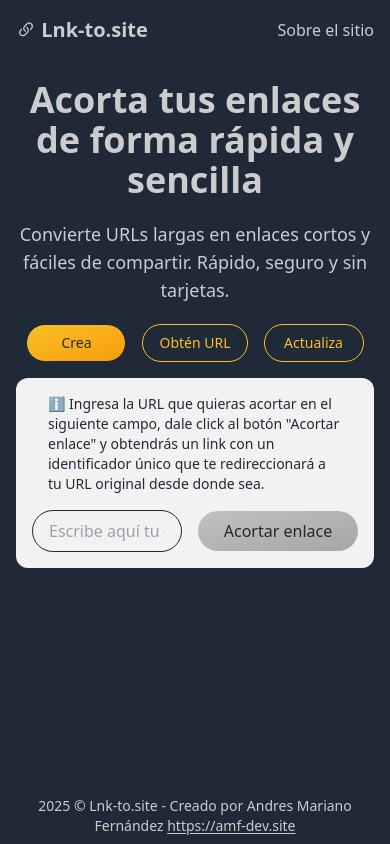
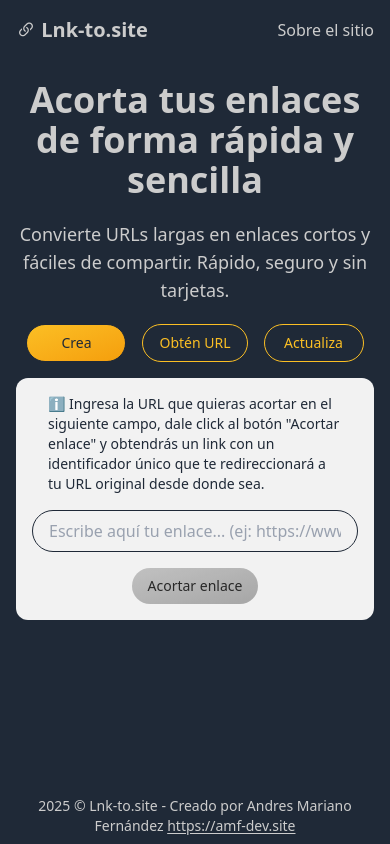
Before and after one commit to amf-dev-gh/acortador-enlaces-front, an Angular app: page / in a window 390 px wide. Built offline with nearby package versions, Linux system fonts and the light colour scheme; no server answers.

Commit message:
mejorando la estructura y estilos del formulario de creación de enlaces para mayor claridad y responsividad

```diff
--- a/src/app/components/home/create-link/create-link.component.html
+++ b/src/app/components/home/create-link/create-link.component.html
@@ -1,20 +1,28 @@
+@let hasResponse = isloading || generatedId !== '' || errorMessage !== '';
+
 <div class="flex flex-col bg-off-white w-full p-4 rounded-xl">
   <p class="mb-4 mx-4 text-accent text-sm">ℹ️ Ingresa la URL que quieras acortar en el siguiente campo, dale click al
     botón "Acortar enlace" y obtendrás un link con un identificador único que te redireccionará a tu URL original desde
     donde sea.</p>
-  <form (ngSubmit)="createId()" class="flex w-full gap-4" [formGroup]="createForm">
+  <form (ngSubmit)="createId()" class="flex w-full gap-4 flex-col sm:flex-row sm:items-start items-center" [formGroup]="createForm">
+
+    <div class="flex flex-col w-full">
       <input class="w-full px-4 py-2 rounded-full border placeholder:text-gray-400 focus:outline-gray-400 text-accent"
       type="url" name="url" formControlName="url"
       placeholder="Escribe aquí tu enlace... (ej: https://www.ejemplo-web.es/pagina-muy-larga)" autocomplete="off">
+    @if (createForm.get('url')?.errors?.['invalidUrl']) {
+    <span class="text-red-500 mx-4 text-xs sm:text-sm">Formato de link incorrecto. Debe comenzar con http://... ó
+      https://...</span>
+    }
+    </div>
+
     <button type="submit"
-      class="m-auto text-nowrap py-2 px-4 bg-gradient-to-br from-primary to-secondary rounded-full min-w-40 text-accent hover:cursor-pointer hover:contrast-125 disabled:saturate-0 disabled:pointer-events-none"
+      class="text-sm sm:text-base min-w-25 sm:min-w-40 text-nowrap py-2 px-4 bg-gradient-to-br from-primary to-secondary rounded-full text-accent hover:cursor-pointer hover:contrast-125 disabled:saturate-0 disabled:pointer-events-none"
       [disabled]="createForm.invalid">Acortar enlace</button>
+
   </form>
-  @if (createForm.get('url')?.errors?.['invalidUrl']) {
-  <span class="text-red-500 ms-4 text-sm">Formato de link incorrecto. Debe comenzar con http://... ó https://...</span>
-  }
 
-  @if (isloading || generatedId !== '' || errorMessage !== '') {
+  @if (hasResponse) {
   <div class="flex flex-col text-accent items-center gap-4 p-4">
     @if (isloading) {
     <span class="size-15 text-secondary"><app-spinner /></span>
@@ -22,8 +30,8 @@
 
     @if (generatedId !== '') {
     <i class="bi bi-check-circle text-green-700 text-6xl"></i>
-      <p class="text-center">Se ha generado el enlace: <a class="text-sky-600 underline"
-          [href]="'https://lnk-to.site/' + generatedId" target="_blank">lnk-to.site/{{ generatedId }}</a></p>
+    <p class="text-center">Se ha generado el enlace:</p>
+    <a class="text-sky-600 underline" [href]="'https://lnk-to.site/' + generatedId" target="_blank">lnk-to.site/{{ generatedId }}</a>
     }
 
     @if (errorMessage !== '') {
```
Lines whose indentation alone changed are shown as unchanged.
